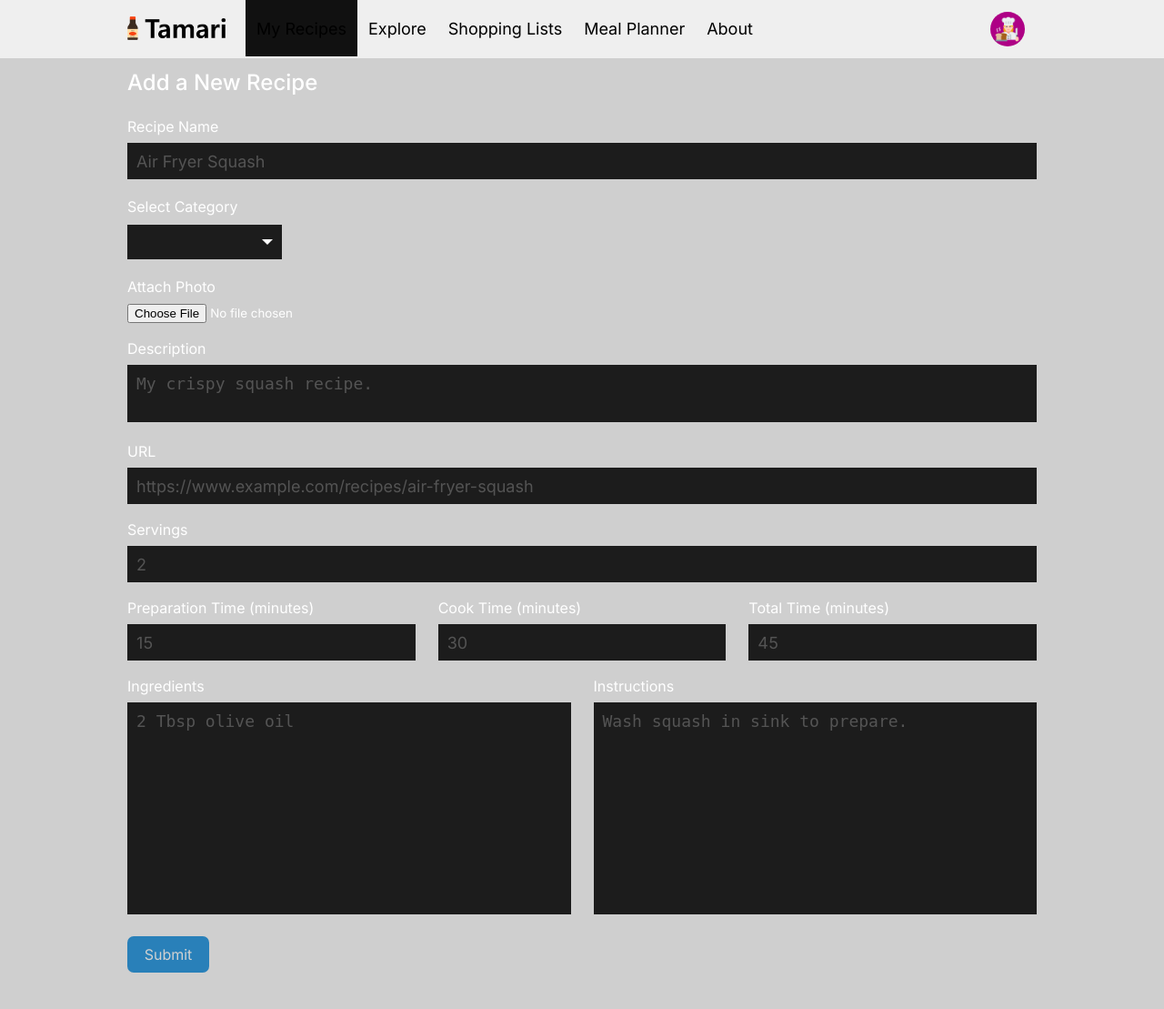
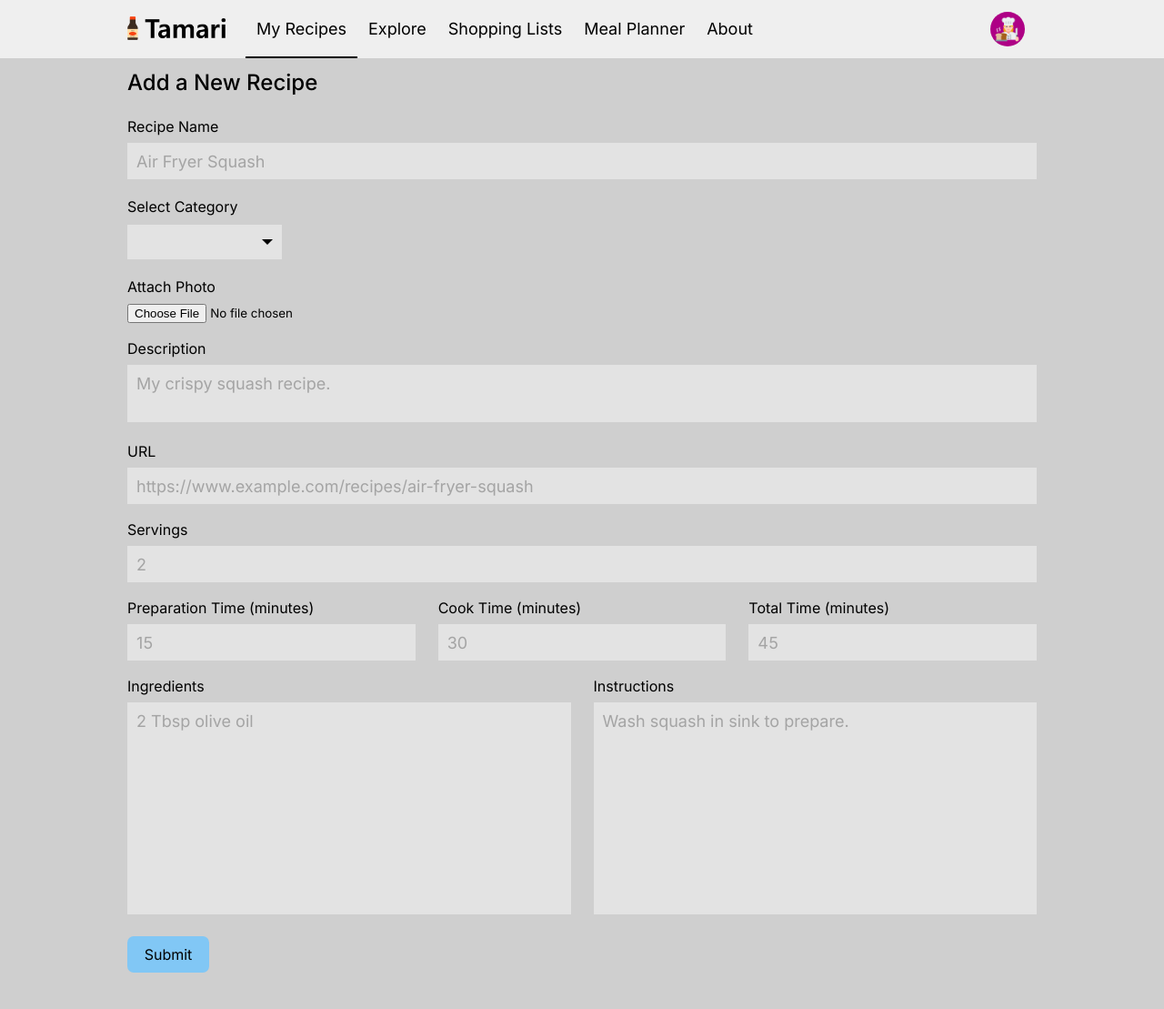
Before and after one commit to alexbates/Tamari, a Flask app: page /add-recipe in a window 1280 px wide. Shown: the whole page at 91% size. Run offline with Flask 3, Linux system fonts and the light colour scheme; the visitor is signed in with stand-in values (Sample User, id 1); data comes from the database, SQL or seed files in the repository; data that the repository does not hold is empty; some libraries are stand-ins or nearby versions.

Commit message:
Expand light theme support to Add Recipe and Edit Recipe pages

```diff
--- a/app/static/add-recipe.css
+++ b/app/static/add-recipe.css
@@ -1,15 +1,52 @@
 .myrecipes-active {
-        background: linear-gradient(to bottom, #111111 calc(100% - 2px), #ffffff 5px) no-repeat left bottom;
+	background: linear-gradient(to bottom, var(--color-active-bg) calc(100% - 2px), var(--color-active-bottom) 5px) no-repeat left bottom;
 }
 .myrecipes-active:hover {
-        background: linear-gradient(to bottom, rgb(26, 26, 26) calc(100% - 2px), #ffffff 5px) no-repeat left bottom !important;
+	background: linear-gradient(to bottom, var(--color-active-bg-hover) calc(100% - 2px), var(--color-active-bottom) 5px) no-repeat left bottom !important;
 }
 .mt-myrecipes {display: block !important;}
+/* THEMES */
+:root {
+	--color-active-bg: #111111;
+	--color-active-bg-hover: rgb(26, 26, 26);
+	--color-active-bottom: #ffffff;
+	--color-block1: #ffffff;
+	--color-form-control-bg: #1c1c1c;
+	--color-form-control-font: #d1d1d1;
+	--color-form-control-placeholder: #545454;
+	--color-btn-default: #ffffff;
+	--color-cust-select-bg: #1c1c1c;
+	--color-cust-select-font: #d1d1d1;
+	--color-cust-select-after: #ffffff;
+}
+[data-theme="light"] {
+	--color-active-bg: #efefef;
+	--color-active-bg-hover: rgb(229, 229, 229);
+	--color-active-bottom: #000000;
+	--color-block1: #000000;
+	--color-form-control-bg: #e3e3e3;
+	--color-form-control-font: #2e2e2e;
+	--color-form-control-placeholder: #a4a4a4;
+	--color-btn-default: #000000;
+	--color-cust-select-bg: #e3e3e3;
+	--color-cust-select-font: #2e2e2e;
+	--color-cust-select-after: #000000;
+}
+[data-theme="dark"] {
+	--color-active-bg: #111111;
+	--color-active-bg-hover: rgb(26, 26, 26);
+	--color-active-bottom: #ffffff;
+	--color-block1: #ffffff;
+}
+/* ACCENT COLOR APPLICATION */
+.btn-default {background-color: var(--color);}
+.btn-default:hover {background: var(--color-lighter);}
+.btn-default:active, .btn-default.active {background: var(--color-darker);}
 /* BLOCK 1 */
 #block1 {
 	height: 100px;
 	width: 100%;
-	color: #ffffff;
+	color: var(--color-block1);
 	font-size: 16px;
 }
 #block1 h2 {padding-top: 12px; padding-bottom: 16px;}
@@ -19,7 +56,7 @@
 	width: 1000px;
 }
 #flashed-err {
-	background: #ac3426;
+	background: var(--color-flashed-err);
 	font-size: 14px;
 	height: 17px;
 	margin-bottom: 12px;
@@ -27,7 +64,7 @@
 	padding: 6px;
 }
 #flashed-norm {
-	background: #1c7e45;
+	background: var(--color-flashed-norm);
 	font-size: 14px;
 	height: 17px;
 	margin-bottom: 12px;
@@ -52,10 +89,10 @@
 .form-group3 div:nth-child(1) {margin-right: 2.5%;}
 .form-group3 div:nth-child(2) {margin-right: 2.5%;}
 .form-control {
-	background: #1c1c1c;
+	background: var(--color-form-control-bg);
     border: none;
     box-shadow: none;
-	color: #d1d1d1;
+	color: var(--color-form-control-font);
     font-size: 18px;
     padding-left: 10px;
     padding-right: 10px;
@@ -63,21 +100,20 @@
 	-webkit-box-shadow: none;
 }
 .form-control:focus {box-shadow: none; outline: 0; -webkit-box-shadow: none;}
-.form-control::placeholder {color: #545454;}
+.form-control::placeholder {color: var(--color-form-control-placeholder);}
 .fc1 {height: 38px;}
 .fc2 {height: 43px; resize: none; padding-bottom: 10px; padding-top: 10px;}
 .fc3 {height: 213px; resize: none; padding-bottom: 10px; padding-top: 10px;}
 .errorrequired {
-	color: #ac3426;
+	color: var(--color-flashed-err);
 	font-size: 14px;
 	line-height: 28px;
 	margin-top: 10px;
 }
 .btn-default {
-	background-color: #2980b9;
 	border: none;
 	border-radius: 7px;
-	color: #d1d1d1;
+	color: var(--color-btn-default);
 	cursor: pointer;
 	font-size: 16px;
 	height: 40px;
@@ -88,25 +124,23 @@
 	-webkit-font-smoothing: subpixel-antialiased;
 	-webkit-transition: background-color 0.08s linear, border 0.08s linear;
 }
-.btn-default:hover {background: #2d87c4;}
-.btn-default:active, .btn-default.active {background: #ffffff; border: 1px solid #ffffff;}
 .btn-default:active, .btn-default.active, .btn-default:hover, .btn-default:focus {outline: none;}
 .submitdiv {float: left; height: 90px; width: 100%;}
 
 .custom-select {margin-bottom: 12px; margin-top: 20px;}
 .cust-select select {
-	background: #1c1c1c;
+	background: var(--color-cust-select-bg);
     border: none;
     box-shadow: none;
-	color: #d1d1d1;
+	color: var(--color-cust-select-font);
 	height: 38px;
 	margin-top: 10px;
 	padding-left: 10px;
 	padding-right: 10px;
 	width: 170px;
-	-moz-appearance:none; /* Firefox */
-    	-webkit-appearance:none; /* Safari and Chrome */
-	appearance:none;
+	-moz-appearance: none; /* Firefox */
+    -webkit-appearance: none; /* Safari and Chrome */
+    appearance: none;
 }
 /*style the arrow inside the select element:*/
 .cust-select:after {
@@ -117,7 +151,7 @@
 	width: 0;
 	height: 0;
 	border: 6px solid transparent;
-	border-color: #fff transparent transparent transparent;
+	border-color: var(--color-cust-select-after) transparent transparent transparent;
 }
 
 /* RESPONSIVE */
--- a/app/static/master.css
+++ b/app/static/master.css
@@ -82,6 +82,7 @@ div.column7 { background: inherit; display: inline-block; font-size: 1rem; width
 
 button:not(.logregselector) {font-family: Inter-Regular;}
 input {font-family: Inter-Regular;}
+textarea {font-family: Inter-Regular;}
 select {font-family: Inter-Regular;}
 
 #navbar {font-family: Inter-Regular;}
```
Also changed, not shown: app/static/edit-recipe.css (+53 -19 lines), app/static/my-recipes-blue.css (deleted, +0 -19 lines), app/static/my-recipes-green.css (deleted, +0 -19 lines), app/static/my-recipes-pink.css (deleted, +0 -19 lines), app/static/my-recipes-purple.css (deleted, +0 -19 lines). Lines whose indentation alone changed are shown as unchanged.
